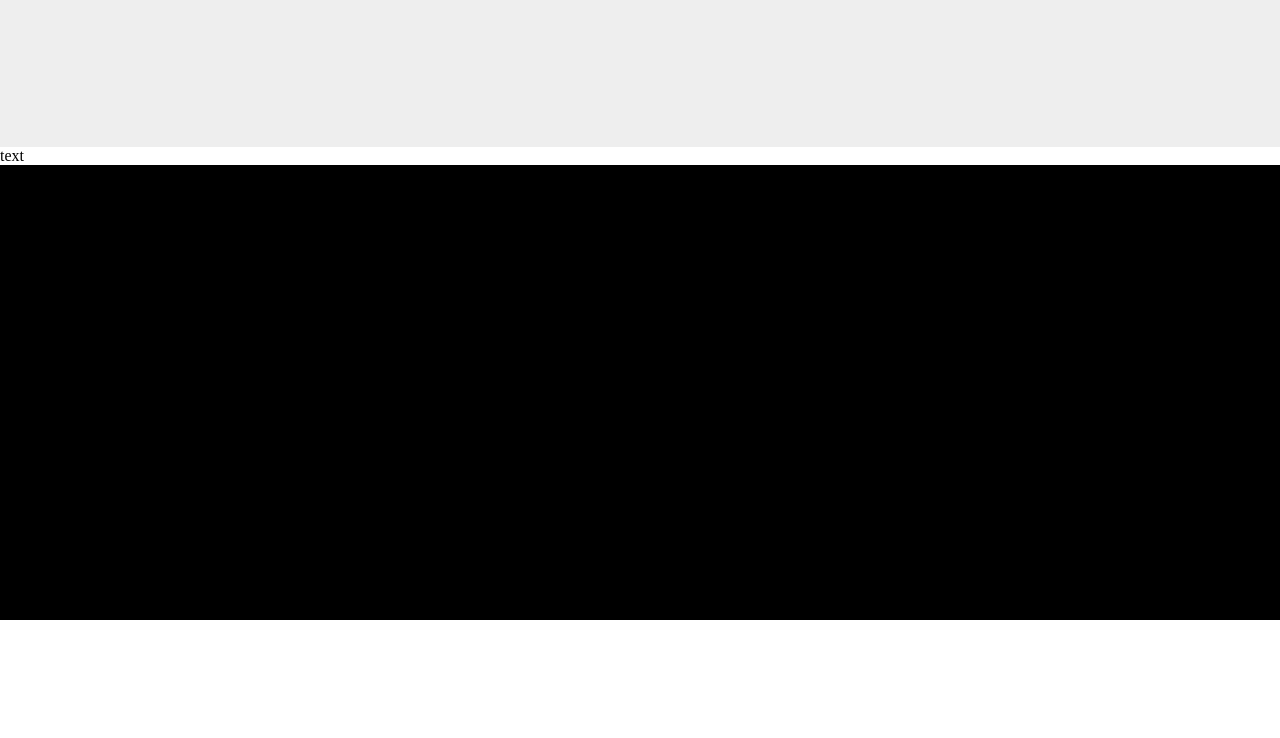
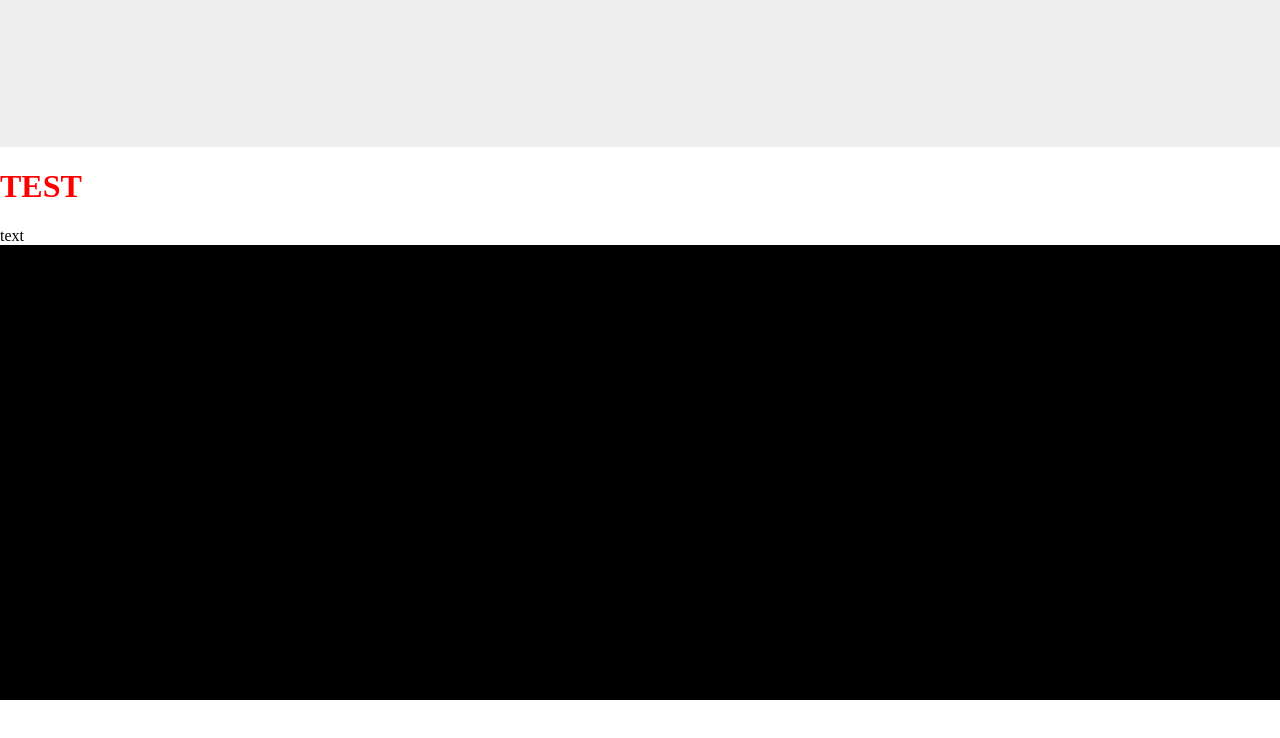
Before and after one commit to anasavlevich/Project_1, a plain HTML site: page index.html in a window 1280 px wide. Drawn offline with Linux system fonts and the light colour scheme.

Commit message:
second commit

```diff
--- a/index.html
+++ b/index.html
@@ -7,6 +7,7 @@
   </head>
   <body class="body">
     <header class="page_header"></header>
+    <h1 class="test_header">TEST</h1>
     <main class="page_main">
         text
     </main>
--- a/styles/styles.css
+++ b/styles/styles.css
@@ -10,6 +10,10 @@ html, body {
     flex-direction: column;
     min-width: 100vh;
     padding-top: 147px;
+}
+
+.test_header {
+    color: red;
 }
 
 .page_header {
```
